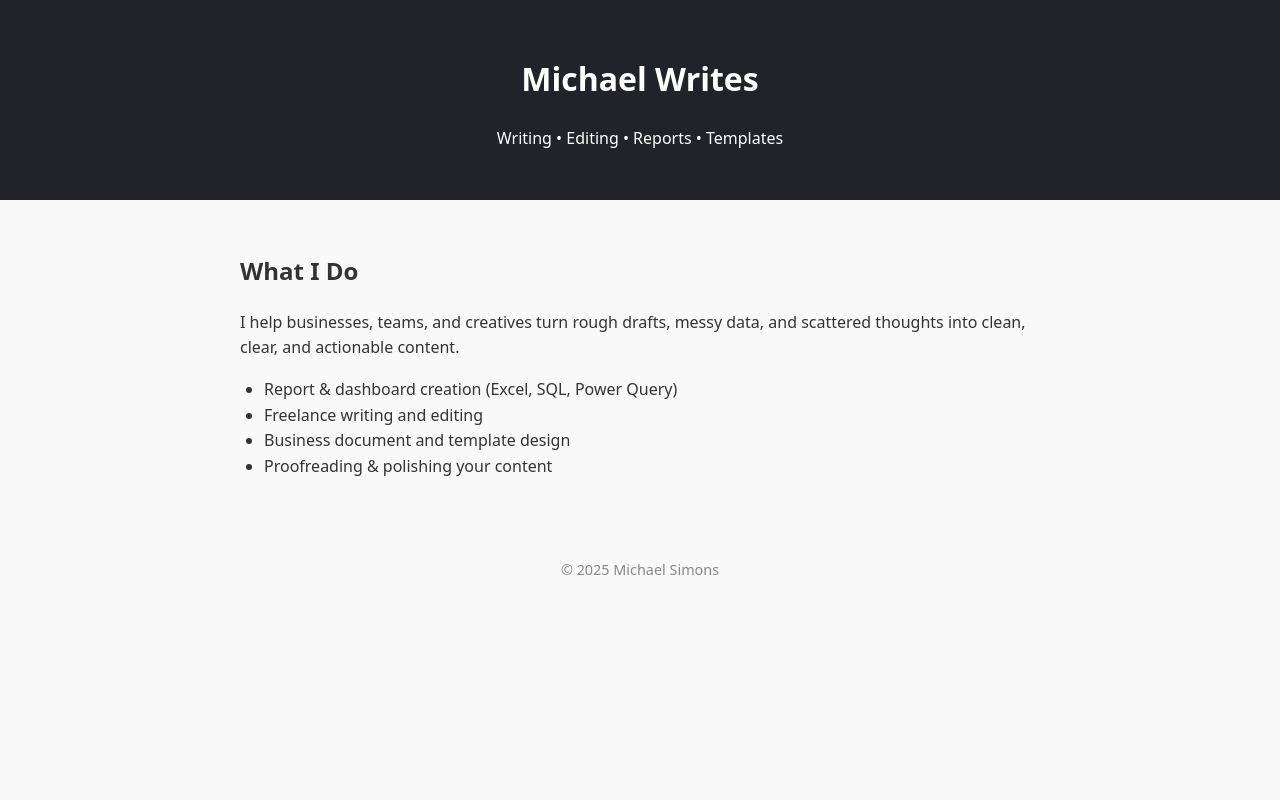
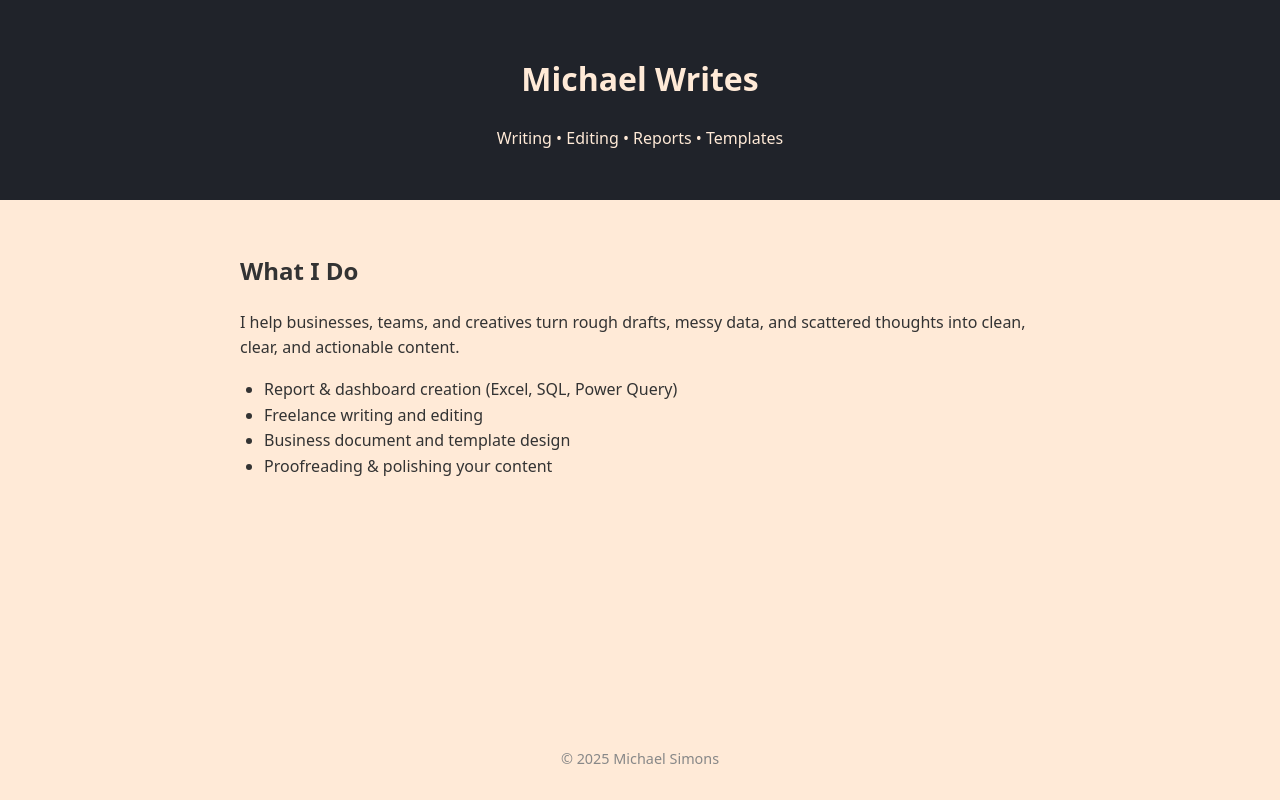
Before and after one commit to southhex/southhex.github.io, a plain HTML site: page index.html in a window 1280 px wide. Drawn offline with Linux system fonts and the light colour scheme.

Commit message:
Continuing Setup

```diff
--- a/style.css
+++ b/style.css
@@ -1,10 +1,10 @@
 
-body {
+html, body {
   font-family: system-ui, sans-serif;
   margin: 0;
   padding: 0;
   line-height: 1.6;
-  background: #f9f9f9;
+  background: #ffead7;
   color: #333;
   height: 100%;
   display: flex;
@@ -13,7 +13,7 @@ body {
 
 header {
   background: #20232a;
-  color: #fff;
+  color: #ffead7;
   padding: 2rem;
   text-align: center;
 }
@@ -24,11 +24,6 @@ main {
   margin: auto;
   flex: 1;
 }
-
-h1{
-  color: #FFFFFF;
-}
-
 ul {
   padding-left: 1.5rem;
 }
```
Also changed, not shown: images/about.txt (added), images/android-chrome-192x192.png (added), images/android-chrome-512x512.png (added), images/apple-touch-icon.png (added), images/favicon-16x16.png (added), images/favicon-32x32.png (added), images/favicon.ico (added), images/site.webmanifest (added), 1 other file.
